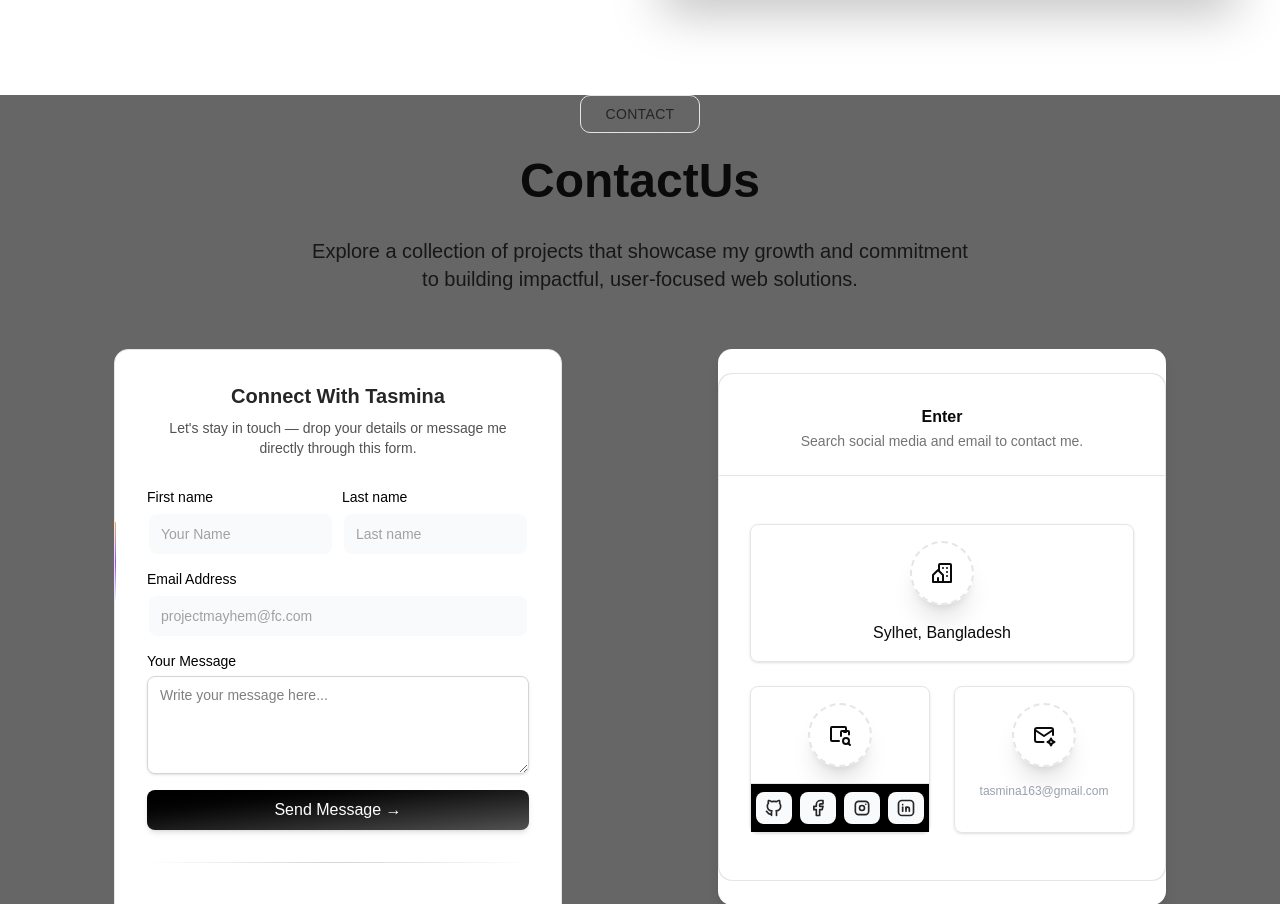
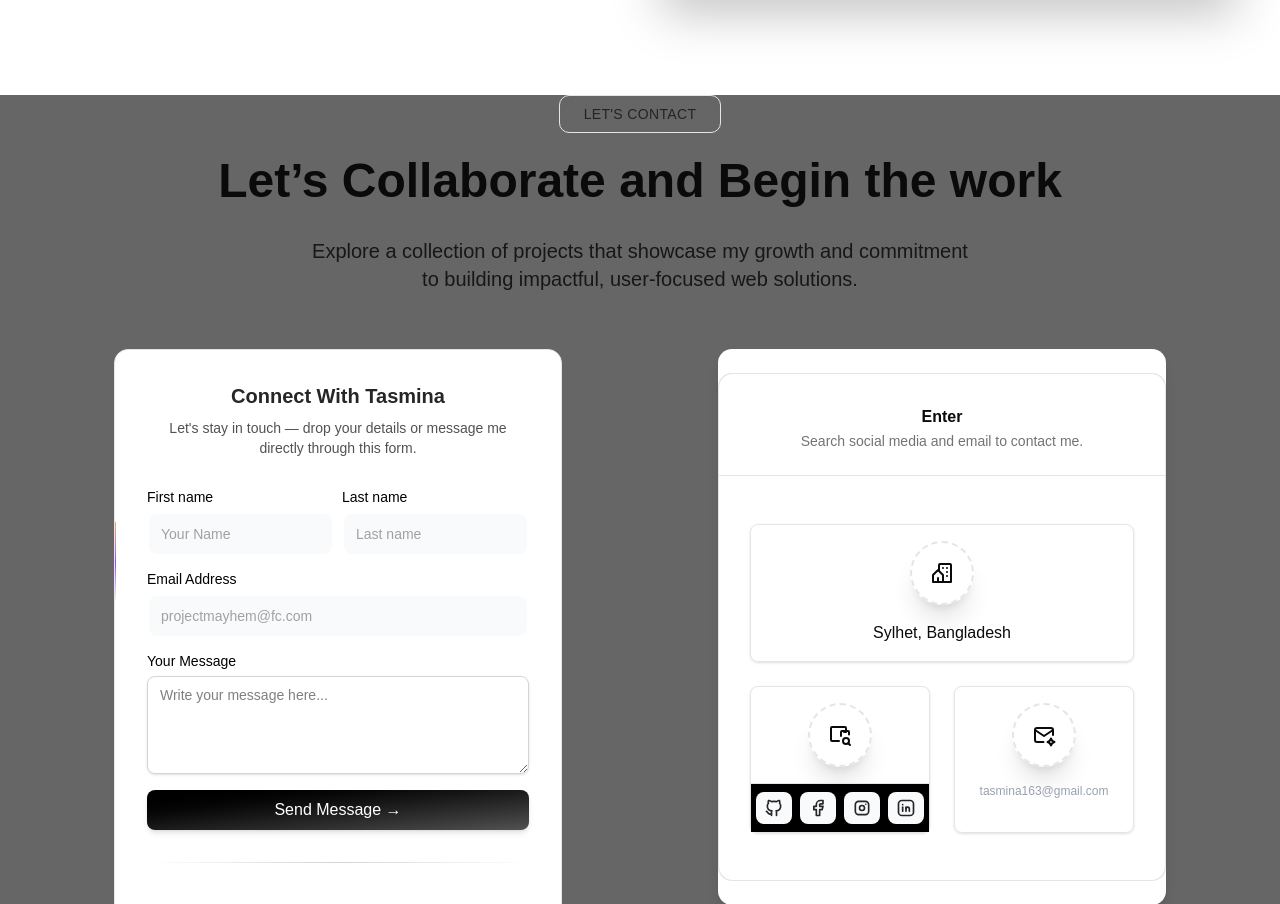
Before and after one commit to saidee-hasan/uiux-portfolio, a Next.js app: page / in a window 1280 px wide. Shown: the part 7050-7954 px from the top of the page. Built offline with nearby package versions, Linux system fonts and the light colour scheme.

Commit message:
add contact text

```diff
--- a/components/ContactUs/Contacts.tsx
+++ b/components/ContactUs/Contacts.tsx
@@ -9,9 +9,9 @@ export default function Contacts() {
       <div className="wrapper bg-black/60">
         <div className="text-center relative z-10 mb-10">
 
-        <ShinyButton>Contact</ShinyButton>
+        <ShinyButton>Let's Contact</ShinyButton>
         <SectionTitle
-        heading="ContactUs"
+        heading="Let’s Collaborate and Begin the work"
         subHeading="Explore a collection of projects that showcase my growth and commitment to building impactful, user-focused web solutions."
         />
 
```
